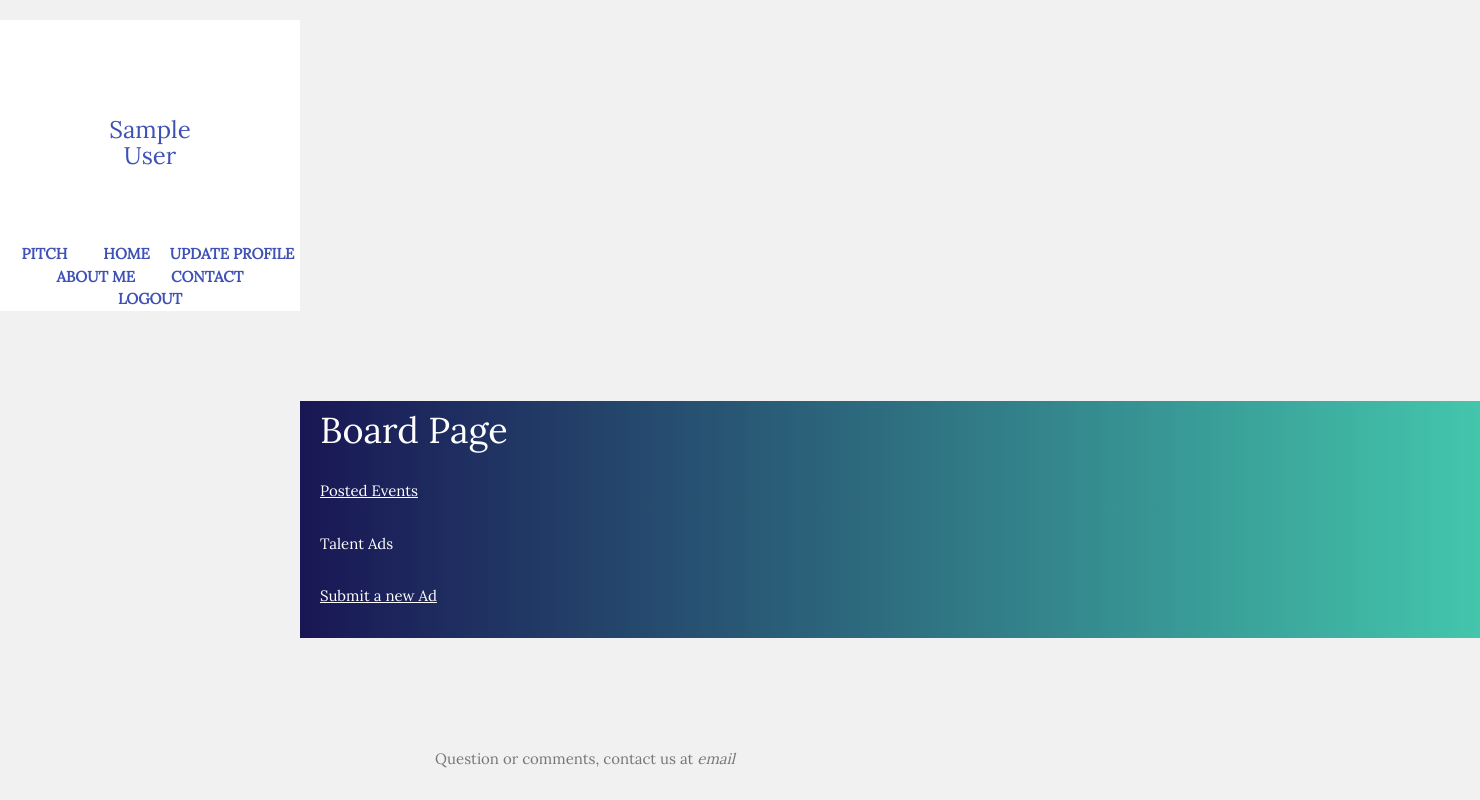
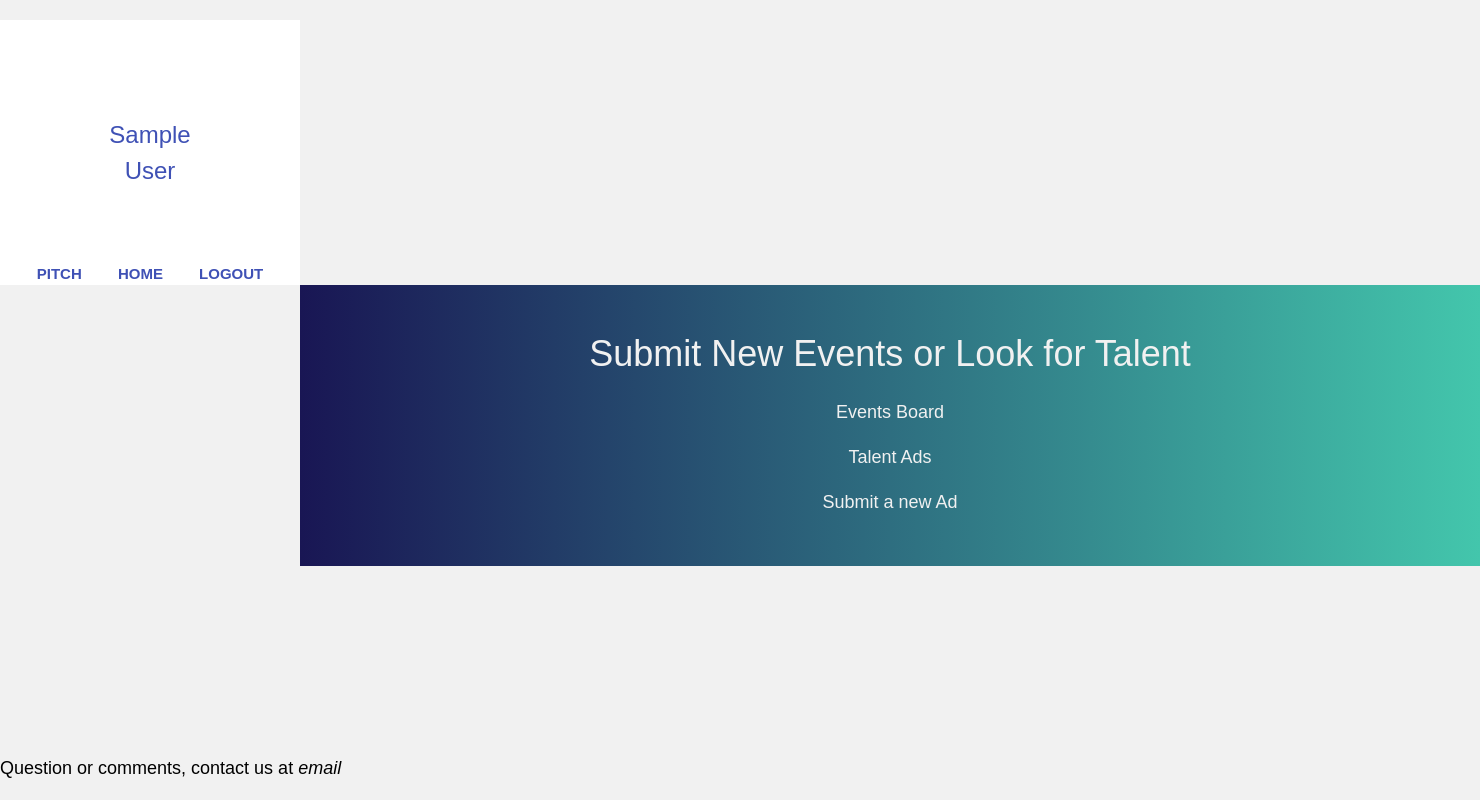
Before and after one commit to dhobday24/web_dev_finder, a Django app: page /board/ in a window 1480 px wide. Run offline with Django 3.2, Linux system fonts and the light colour scheme; the visitor is signed in with stand-in values (Sample User, id 1); some libraries are stand-ins or nearby versions.

Commit message:
update layout for board, events, adds page

```diff
--- a/gigfinder/authentication/templates/base.html
+++ b/gigfinder/authentication/templates/base.html
@@ -16,6 +16,7 @@
   <!-- Bootstrap Core CSS -->
   <link href="{% static 'css/bootstrap/vendor/bootstrap/css/bootstrap.min.css'%} " rel="stylesheet">
 
+
   <!-- Theme CSS -->
   <link href="{% static 'css/bootstrap/css/clean-blog.min.css'%}" rel="stylesheet">
 
@@ -26,7 +27,7 @@
 
 </head>
 
-<body style="">
+<body>
 
   <!-- Navigation -->
   <nav class="navbar navbar-default navbar-custom navbar-fixed-top" style="position: fixed;">
--- a/gigfinder/authentication/templates/index.html
+++ b/gigfinder/authentication/templates/index.html
@@ -16,7 +16,7 @@
     height: 450px;
     float: left;
     color: white;
-    border-radius: 50%;
+    border-radius: 60%;
 
 
 }
@@ -29,7 +29,7 @@
     width: 45%;
     float: right;
     height: 450px;
-    border-radius: 16%;
+    border-radius: 6%;
     text-align: center;
 
 }
--- a/gigfinder/board/templates/board/base.html
+++ b/gigfinder/board/templates/board/base.html
@@ -1,36 +1,13 @@
 <!-- base.html -->
 {% load staticfiles %}
 <!DOCTYPE html>
-<html lang="en">
-
-<head>
-
-  <meta charset="utf-8">
-  <meta http-equiv="X-UA-Compatible" content="IE=edge">
-  <meta name="viewport" content="width=device-width, initial-scale=1">
-  <meta name="description" content="">
-  <meta name="author" content="">
-
-  <title>PITCH </title>
-
-  <!-- Bootstrap Core CSS -->
-  <link href="{% static 'css/bootstrap/vendor/bootstrap/css/bootstrap.min.css'%} " rel="stylesheet">
-
-  <!-- Theme CSS -->
-  <link href="{% static 'css/bootstrap/css/clean-blog.min.css'%}" rel="stylesheet">
-
-
-
-  <script
-  src="https://code.jquery.com/jquery-3.1.1.js"
-  integrity="sha256-16cdPddA6VdVInumRGo6IbivbERE8p7CQR3HzTBuELA="
-  crossorigin="anonymous"></script>
-
-  <script src="http://ajax.googleapis.com/ajax/libs/jquery/1.9.1/jquery.min.js"></script>
+<html>
+<title>PITCH| {{user.username}}</title>
 <meta name="viewport" content="width=device-width, initial-scale=1">
 <link rel="stylesheet" href="http://www.w3schools.com/lib/w3.css">
-<link rel="stylesheet" href="https://fonts.googleapis.com/css?family=Lora">
+<link rel="stylesheet" href="https://fonts.googleapis.com/css?family=Raleway">
 <style>
+
     body,
     h1,
     h2,
@@ -39,9 +16,7 @@
     h5 {
         font-family: "Lora", sans-serif;
     }
-    body{
-      color:white;
-    }
+
     .w3-third img {
         margin-bottom: -6px;
         opacity: 0.8;
@@ -52,8 +27,8 @@
         opacity: 1
     }
 </style>
-</head>
- <body class="w3-light-grey w3-content" style="max-width:1600px; bottom: 10PX; margin-top: 20px;">
+
+<body class="w3-light-grey w3-content" style="max-width:1600px; margin-top: 20px;">
 
     <!-- Sidenav/menu -->
     <nav class="w3-sidenav w3-white w3-animate-left w3-center w3-text-indigo w3-collapse w3-top" style="z-index:3;width:300px;font-weight:bold" id="mySidenav"><br>
@@ -61,11 +36,9 @@
         <a href="javascript:void(0)" onclick="w3_close()" class="w3-padding w3-hide-large">CLOSE</a>
         <a href="/" onclick="w3_close()" class="w3-padding">PITCH</a>
         <a href="/home/" onclick="w3_close()" class="w3-padding">HOME</a>
-        {% if not current_user %}
-        <a onclick="window.location.href='/home/profile/{{pk}}/' ">UPDATE PROFILE</a>
-        {% endif %}
-        <a href="#about" onclick="w3_close()" class="w3-padding"><strong>ABOUT ME</strong></a>
-        <a href="#contact" onclick="w3_close()" class="w3-padding">CONTACT</a>
+
+
+
         <a href="/logout/" onclick="w3_close()" class="w3-padding">LOGOUT</a>
     </nav>
 
@@ -74,7 +47,6 @@
         <span class="w3-left w3-padding">{{user.username}}</span>
         <a href="javascript:void(0)" class="w3-right w3-btn w3-white" onclick="w3_open()">☰</a>
     </header>
-
     <!-- Overlay effect when opening sidenav on small screens -->
     <div class="w3-overlay w3-hide-large w3-animate-opacity" onclick="w3_close()" style="cursor:pointer" title="close side menu" id="myOverlay"></div>
 
@@ -93,26 +65,25 @@
         </div>
     </header>-->
 
-  <!-- page content -->
-  <div class="wrapper" style="margin-left:300px;margin-top: 90px; background: #43C6AC; color: white; /* fallback for old browsers */
+  <div class="w3-overlay w3-hide-large w3-animate-opacity" onclick="w3_close()" style="cursor:pointer" title="close side menu" id="myOverlay"></div>
+
+    <!-- !PAGE CONTENT! -->
+    <div class="w3-main" style="margin-left:300px; height: 100%;">
+        <!-- About section -->
+        <div class="w3-container w3-dark-grey w3-center w3-text-light-grey w3-padding-32" id="about" style="
+        background: #43C6AC; /* fallback for old browsers */
         background: -webkit-linear-gradient(to left, #43C6AC , #191654); /* Chrome 10-25, Safari 5.1-6 */
         background: linear-gradient(to left, #43C6AC , #191654); /* W3C, IE 10+/ Edge, Firefox 16+, Chrome 26+, Opera 12+, Safari 7+ */
         background: fill;">
-    <div class="container">
-      <div class="post-preview">
-      <style type="text/css">
-        h1, h2, p{
-          color: white;
-        }
-      </style>
+
         <h1>{% block head %}{% endblock %}</h1> {% block content %}{% endblock %}
       </div>
     </div>
-  </div>
+
 </body>
 
 <!-- Footer -->
-<center
+<center>
 <footer style="position: fixed; bottom: 0">
   <div class="container">
     <div class="row">
--- a/gigfinder/board/templates/board/board.html
+++ b/gigfinder/board/templates/board/board.html
@@ -2,17 +2,29 @@
 
 <head>
   <link href="{% static 'css/board.css'%} " rel="stylesheet">
+
+   <link href="{% static 'css/board.css'%} " rel="stylesheet">
+  <style type="text/css">
+   p{
+    font-size: 18px;
+   }
+
+    a {
+      text-decoration:none;
+    }
+
+  </style>
 </head>
 
 <body>
-  <h1> Board Page </h1>
+  <h1>Submit New Events or Look for Talent </h1>
 
   <p>
-    <a href="/board/events"><span style="">Posted Events</span></a>
+    <a href="/board/events">Events Board</a>
   </p>
 {% if user.userprofile.type_user == 'Venue' %}
   <p>
-    <a style="color: white;" href="/board/event_submit">Submit a new Event</a>
+    <a href="/board/event_submit">Submit a new Event</a>
   </p>
 {% endif %}
   <!--
@@ -25,8 +37,8 @@
   <p>
   -->
 
-    <a style="color: white;" href="/board/talent_ads" >Talent Ads</a>
-
+   <p> <a href="/board/talent_ads">Talent Ads</a>
+  </p>
 {% if user.userprofile.type_user == 'Musician' %}
   <p>
     <a href="/board/ad_submit">Submit a new Ad</a>
```
Also changed, not shown: gigfinder/board/templates/board/event_board.html (+8 -0 lines), gigfinder/board/templates/board/event_submit.html (+5 -10 lines).
